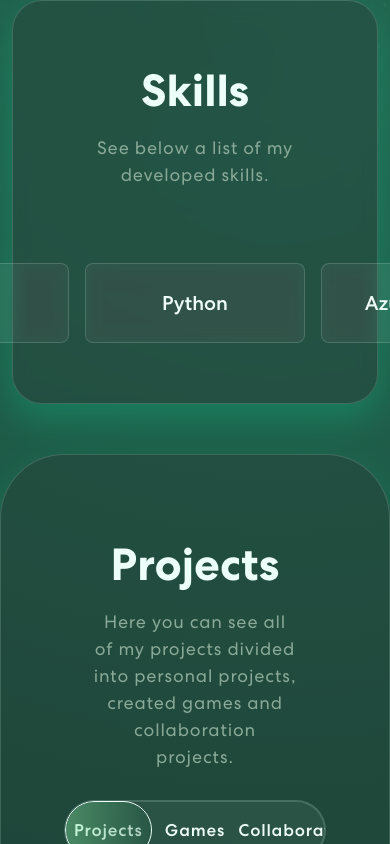
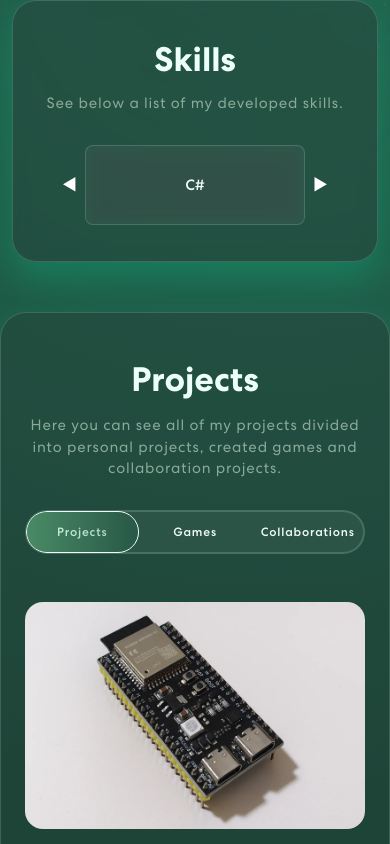
Before and after one commit to Danicus2000000/Danicus2000000.github.io, a Vue app: page / in a window 390 px wide. Shown: the part 800-1644 px from the top of the page. Built offline with nearby package versions, Linux system fonts and the light colour scheme.

Commit message:
Updated skills box and website version to 4.0.0

```diff
--- a/package.json
+++ b/package.json
@@ -1,7 +1,7 @@
 {
   "name": "danicus2000000.github.io",
   "private": true,
-  "version": "3.0.0",
+  "version": "4.0.0",
   "type": "module",
   "scripts": {
     "dev": "vite",
@@ -33,6 +33,6 @@
   },
   "allowScripts": {
     "esbuild@0.28.1": true,
-    "workerd@1.20260820.1": true
+    "workerd@1.20260908.1": true
   }
 }
--- a/src/App.css
+++ b/src/App.css
@@ -164,13 +164,6 @@ input:focus, textarea:focus, select:focus {
 	}
 }
 
-p.success {
-	color: green;
-}
-
-p.danger {
-	color: red;
-}
 /************ Navbar Css ************/
 nav.navbar {
   padding: 18px 0;
@@ -518,7 +511,7 @@ nav.navbar .navbar-toggler[aria-expanded="true"] .navbar-toggler-icon::after {
   scroll-margin-top: 110px;
 }
 .skill-bx {
-  background: var(--panel, rgba(240, 255, 244, 0.06));
+  background: var(--panel, rgba(29, 76, 61, 0.34));
   color: var(--skill-box-text);
   border-radius: 30px;
   border: 1px solid var(--project-card-border, var(--line, rgba(221, 255, 238, 0.16)));
@@ -527,7 +520,6 @@ nav.navbar .navbar-toggler[aria-expanded="true"] .navbar-toggler-icon::after {
   margin-top: -60px;
   box-shadow: 0 16px 36px var(--shadow, rgba(0, 255, 170, 0.2));
   backdrop-filter: blur(8px);
-  -webkit-backdrop-filter: blur(8px);
 }
 
 @keyframes skill-card-fly-in-from-bottom {
@@ -591,23 +583,6 @@ nav.navbar .navbar-toggler[aria-expanded="true"] .navbar-toggler-icon::after {
 .portfolio-app[data-theme="light"] .skill-carousel__btn:focus-visible:not(:disabled) {
   color: var(--accent, #1b8f63);
 }
-.skill-slider {
-  width: 80%;
-  margin: 0 auto;
-  position: relative;
-}
-.skill-slider .item img {
-  width: 50%;
-  margin: 0 auto 15px auto;
-}
-.background-image-left {
-  top: 28%;
-  position: absolute;
-  bottom: 0;
-  width: 40%;
-  z-index: -4;
-}
-
 /************ Projects Css ************/
 .project {
   padding: 80px 0;
@@ -616,7 +591,7 @@ nav.navbar .navbar-toggler[aria-expanded="true"] .navbar-toggler-icon::after {
   color: var(--skill-box-text, var(--text));
   border-radius: 64px;
   border: 1px solid var(--skill-box-border, var(--line, rgba(221, 255, 238, 0.16)));
-  box-shadow: 0 22px 50px var(--shadow);
+  box-shadow: 0 16px 36px var(--shadow, rgba(0, 255, 170, 0.2));
 }
 .project h2 {
 	font-size: 45px;
@@ -700,16 +675,66 @@ nav.navbar .navbar-toggler[aria-expanded="true"] .navbar-toggler-icon::after {
 .proj-imgbx {
   position: relative;
   border-radius: 30px;
-  overflow-y: auto;
-  overflow-x: hidden;
+  overflow: hidden;
   margin-bottom: 24px;
 }
-.proj-colbx
-{
-  overflow-y: auto;
-  overflow-x: hidden;
+.proj-colbx {
+  overflow: hidden;
   max-height: 250px;
   margin-bottom: 24px;
+}
+
+@media (max-width: 767.98px) {
+  .project {
+    padding: 44px 12px;
+    border-radius: 26px;
+  }
+
+  .project h2 {
+    font-size: 34px;
+  }
+
+  .project p {
+    font-size: 15px;
+    line-height: 1.45;
+    width: min(100%, 560px);
+  }
+
+  .project .nav.nav-pills {
+    width: min(100%, 560px);
+    border-radius: 22px;
+    display: flex;
+    flex-wrap: nowrap;
+  }
+
+  .project .nav.nav-pills .nav-item {
+    width: 33.333%;
+    flex: 1 1 0;
+  }
+
+  .project .nav.nav-pills .nav-link {
+    font-size: 12px;
+    padding: 12px 8px;
+  }
+
+  .proj-colbx {
+    max-height: none;
+    width: 100%;
+    margin-bottom: 14px;
+  }
+
+  .proj-imgbx {
+    min-height: unset;
+    border-radius: 18px;
+  }
+
+  .proj-txtx h4 {
+    font-size: 20px;
+  }
+
+  .proj-txtx span {
+    font-size: 12px;
+  }
 }
 .proj-imgbx::before {
   content: "";
@@ -751,6 +776,110 @@ nav.navbar .navbar-toggler[aria-expanded="true"] .navbar-toggler-icon::after {
   letter-spacing: 0.8px;
   color: #FFFFFF;
 }
+@media (max-width: 767.98px) {
+  .skill-bx {
+    padding: 36px 14px;
+    border-radius: 24px;
+  }
+
+  .skill h2 {
+    font-size: 34px;
+  }
+
+  .skill p {
+    font-size: 15px;
+    line-height: 1.45;
+    margin: 12px 0 30px 0;
+  }
+
+  .skill-carousel {
+    gap: 0.25rem;
+    max-width: min(100%, 310px);
+    margin: 0 auto;
+  }
+
+  .skill-carousel__btn {
+    font-size: 16px;
+    padding: 0 4px;
+    flex: 0 0 auto;
+  }
+
+  .skill-carousel__viewport {
+    width: 220px !important;
+    flex-basis: 220px;
+    max-width: calc(100vw - 110px);
+  }
+
+  .skill-carousel__track {
+    gap: 0.75rem;
+    justify-content: center;
+  }
+
+  .skill-carousel__item {
+    flex-basis: 220px !important;
+    width: 220px !important;
+    min-height: 70px;
+    padding: 0.75rem;
+    white-space: normal;
+  }
+
+  .skill-carousel__item h5 {
+    font-size: 15px;
+  }
+
+  .project {
+    padding: 44px 12px;
+    border-radius: 26px;
+  }
+
+  .project h2 {
+    font-size: 34px;
+  }
+
+  .project p {
+    font-size: 15px;
+    line-height: 1.45;
+    width: min(100%, 560px);
+  }
+
+  .project .nav.nav-pills {
+    width: min(100%, 560px);
+    border-radius: 22px;
+    display: flex;
+    flex-wrap: nowrap;
+  }
+
+  .project .nav.nav-pills .nav-item {
+    width: 33.333%;
+    flex: 1 1 0;
+  }
+
+  .project .nav.nav-pills .nav-link {
+    font-size: 12px;
+    padding: 12px 8px;
+  }
+
+  .proj-colbx {
+    max-height: none;
+    width: 100%;
+    margin-bottom: 14px;
+  }
+
+  .proj-imgbx {
+    min-height: unset;
+    border-radius: 18px;
+    overflow: hidden;
+  }
+
+  .proj-txtx h4 {
+    font-size: 20px;
+  }
+
+  .proj-txtx span {
+    font-size: 12px;
+  }
+}
+
 .project-card-item {
   animation: project-card-fly-in 640ms cubic-bezier(0.22, 1, 0.36, 1) both;
   opacity: 0;
@@ -767,15 +896,6 @@ nav.navbar .navbar-toggler[aria-expanded="true"] .navbar-toggler-icon::after {
     transform: translateY(0);
   }
 }
-.background-image-right {
-  top: 20%;
-  position: absolute;
-  bottom: 0;
-  width: 35%;
-  right: 0;
-  z-index: -4;
-}
-
 /************ Footer Css ************/
 .footer {
   padding: 40px 0 50px 0;
--- a/src/components/Skills.vue
+++ b/src/components/Skills.vue
@@ -47,7 +47,7 @@
 </template>
 
 <script setup lang="ts">
-import { ref, computed, type CSSProperties } from "vue";
+import { ref, computed, onMounted, onUnmounted, type CSSProperties } from "vue";
 
 const skillValues = [
   "C#",
@@ -69,11 +69,30 @@ const skillValues = [
   "GitHub Actions",
 ];
 
-const visibleCount = 3;
+const isMobile = ref(
+  typeof window !== "undefined" && window.innerWidth <= 767,
+);
+const visibleCount = computed(() => (isMobile.value ? 1 : 3));
 const currentIndex = ref(0);
 const slideOffset = ref(0);
 const isAnimating = ref(false);
 const flyInSkill = ref<string | null>(null);
+
+const updateMobileLayout = () => {
+  isMobile.value = window.innerWidth <= 767;
+};
+
+onMounted(() => {
+  if (typeof window !== "undefined") {
+    window.addEventListener("resize", updateMobileLayout);
+  }
+});
+
+onUnmounted(() => {
+  if (typeof window !== "undefined") {
+    window.removeEventListener("resize", updateMobileLayout);
+  }
+});
 
 const clampIndex = (value: number) => {
   const len = skillValues.length;
@@ -87,7 +106,7 @@ const startSlide = (direction: "prev" | "next") => {
   const delta = direction === "next" ? 1 : -1;
   const incomingSkill =
     direction === "next"
-      ? skillValues[clampIndex(currentIndex.value + visibleCount)]
+      ? skillValues[clampIndex(currentIndex.value + visibleCount.value)]
       : skillValues[clampIndex(currentIndex.value + delta)];
 
   slideOffset.value = direction === "next" ? -33.333 : 33.333;
@@ -105,7 +124,7 @@ const startSlide = (direction: "prev" | "next") => {
 };
 
 const displayedSkills = computed(() =>
-  Array.from({ length: visibleCount }).map((_, i) => {
+  Array.from({ length: visibleCount.value }).map((_, i) => {
     const index = clampIndex(currentIndex.value + i);
     return skillValues[index];
   }),
@@ -119,18 +138,19 @@ const carouselStyle: CSSProperties = {
   width: "100%",
 };
 
-const viewportStyle: CSSProperties = {
+const viewportStyle = computed<CSSProperties>(() => ({
   overflow: "hidden",
   flex: "0 0 auto",
-  width: `${visibleCount * 220 + (visibleCount - 1) * 16}px`,
+  width: `${visibleCount.value * 220 + (visibleCount.value - 1) * 16}px`,
   minWidth: 0,
   margin: 0,
-};
+}));
 
 const trackStyle = computed<CSSProperties>(() => ({
   display: "flex",
   gap: "1rem",
   alignItems: "stretch",
+  justifyContent: "center",
   transform: `translateX(${slideOffset.value}%)`,
   transition: isAnimating.value ? "transform 300ms ease" : "none",
 }));
```
Also changed, not shown: 1 other file (tests, documents, lock files or other folders).
